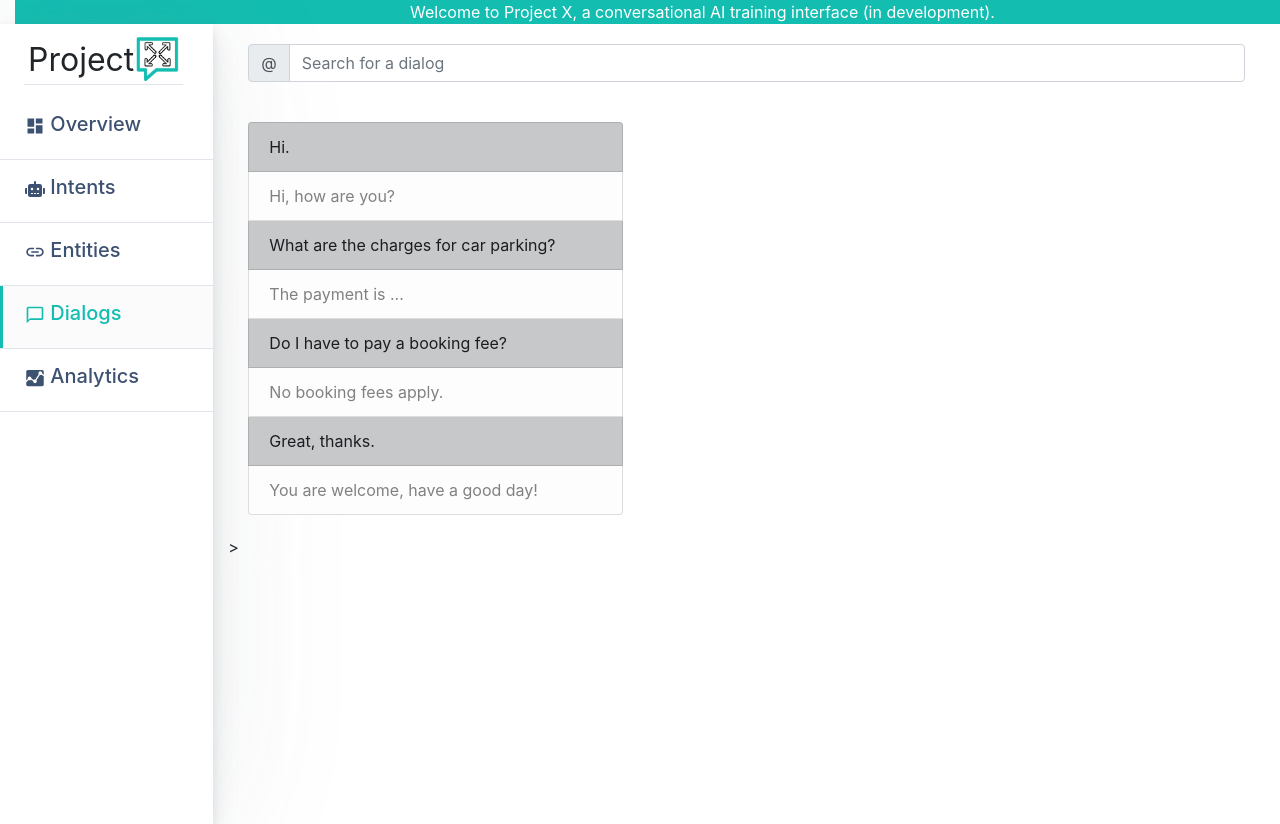
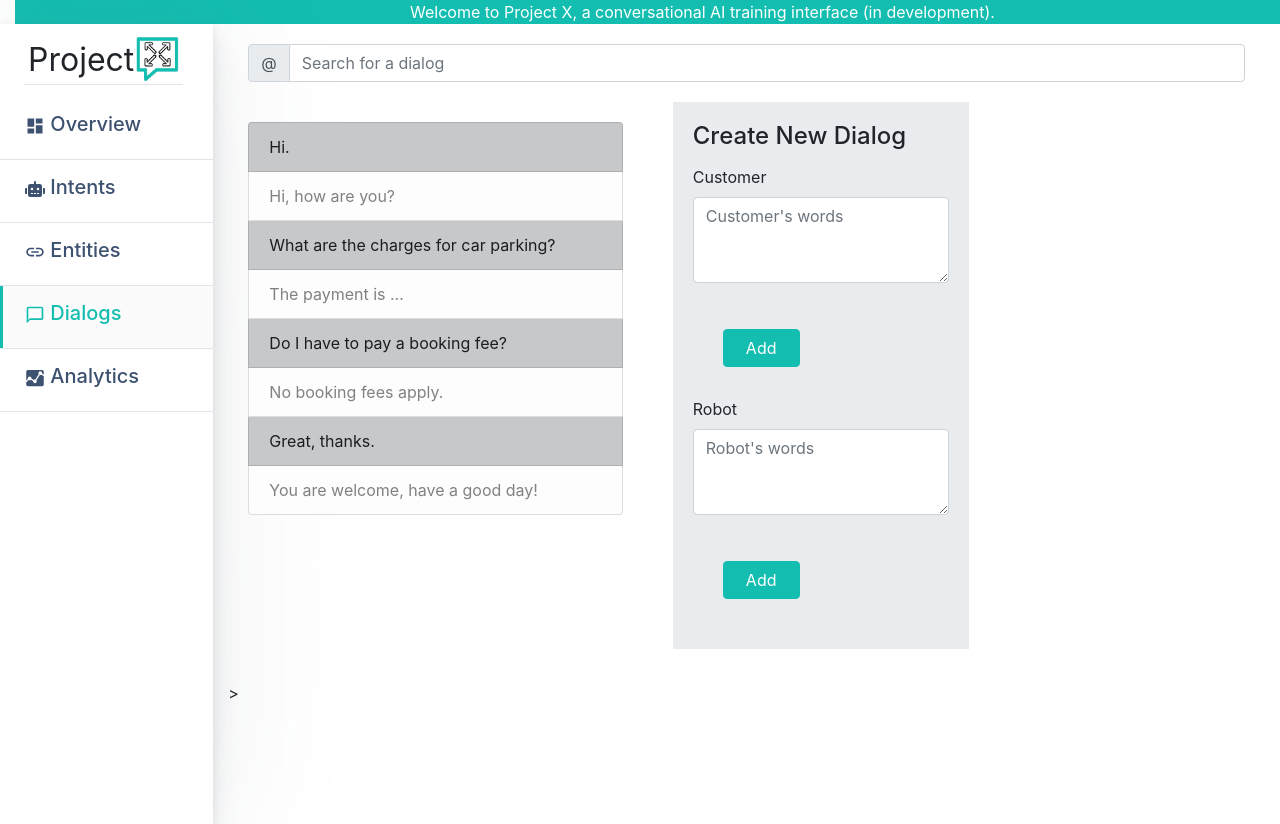
Before and after one commit to PetitSamuel/Project-X-Conversational-AI-Interface, a React (Create React App) app in the folder training-interface/: page /dialogs in a window 1280 px wide. Shown: the top 824 px of the page. Built offline with nearby package versions, Linux system fonts and the light colour scheme; no server answers.

Commit message:
For adding new dialog

```diff
--- a/training-interface/src/components/Dialog/Dialog.js
+++ b/training-interface/src/components/Dialog/Dialog.js
@@ -63,6 +63,27 @@ class Dialog extends Component {
         </Col>
 
 
+        <Col lg={7}>
+
+        <Jumbotron fluid style = {{width:"50%" ,padding:"20px"}}>
+          <Form>
+          <h4 style ={{paddingBottom: "6px"}}>Create New Dialog</h4>
+
+            <Form.Group controlId="Customer">
+              <Form.Label>Customer</Form.Label>
+              <Form.Control as="textarea" rows="3" placeholder="Customer's words" />
+            </Form.Group>
+            <button type="submit" className="btn btn-primary">Add</button>
+
+            <Form.Group controlId="Robot">
+              <Form.Label>Robot</Form.Label>
+              <Form.Control as="textarea" rows="3" placeholder="Robot's words" />
+            </Form.Group>
+
+            <button type="submit" className="btn btn-primary">Add</button>
+          </Form>
+        </Jumbotron>
+        </Col>
 
         </Row>
 
```
